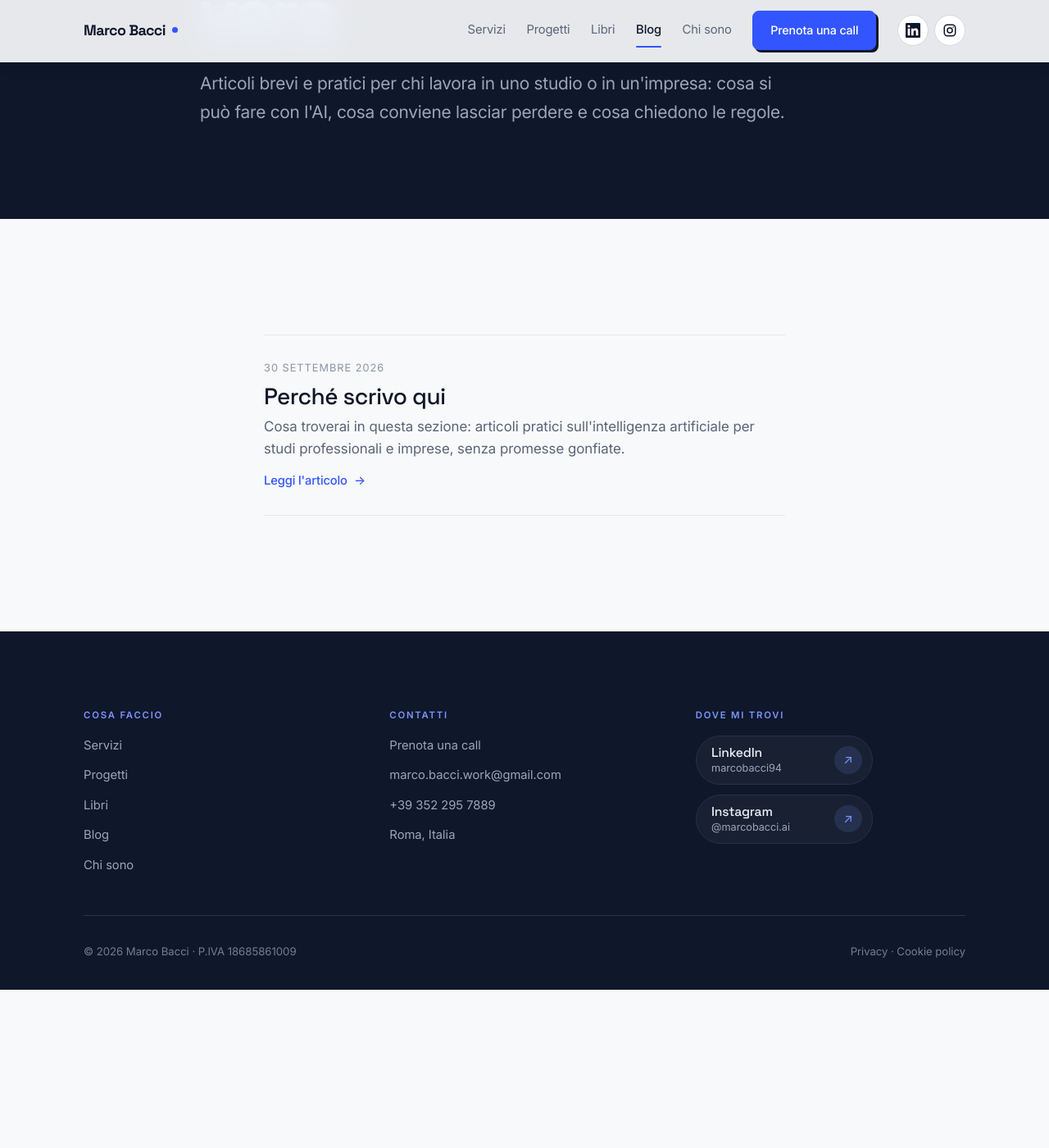
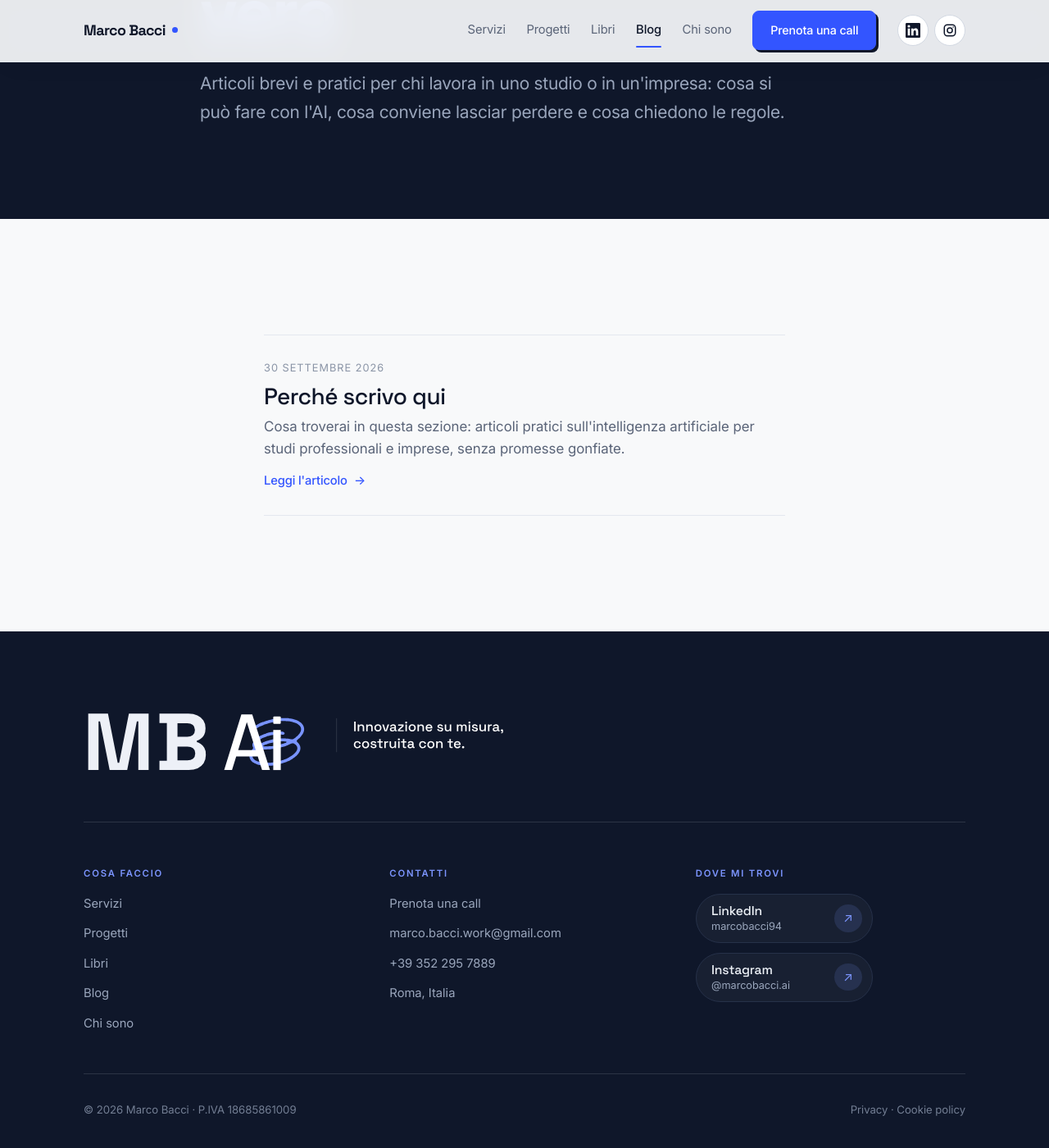
Before and after one commit to marcobacciwork/marcobacciwork.github.io, a Jekyll site: the page built from blog.html, in a window 1280 px wide and 1400 px high, scrolled down 575 px. Shown: the whole window at 82% size. Built offline with Jekyll 4.4.1, drawn with Linux system fonts in a browser that asks for light colours; before the commit the page ends 1782 px from its top, so only the background shows below that.

Commit message:
Apertura con logo animato a tutto schermo (una volta per visita), logo fermo nel footer
Co-Authored-By: Claude Opus 5.5 <noreply@anthropic.com>
Claude-Session: https://claude.ai/code/session_01ASR4xWB5zRbexjFC7XAf6W

```diff
--- a/_includes/footer.html
+++ b/_includes/footer.html
@@ -1,5 +1,13 @@
 <footer class="site-footer">
   <div class="wrap">
+
+    <div class="footer-brand">
+      <a class="footer-logo" href="{{ '/' | relative_url }}" aria-label="MB Ai, torna alla home">
+        <img src="{{ '/assets/img/logo/logo-mb-ai.svg' | relative_url }}"
+             width="1200" height="404" loading="lazy" decoding="async"
+             alt="MB Ai — Innovazione su misura, costruita con te.">
+      </a>
+    </div>
 
     <div class="footer-grid">
       <div>
--- a/_layouts/default.html
+++ b/_layouts/default.html
@@ -37,6 +37,44 @@
 </head>
 
 <body>
+<div class="splash" id="splash" aria-hidden="true">
+  <div class="splash-logo">
+    <picture>
+      <source media="(max-width: 640px)" data-srcset="{{ '/assets/img/logo/logo-mb-ai-splash-verticale.svg' | relative_url }}">
+      <img data-src="{{ '/assets/img/logo/logo-mb-ai-splash.svg' | relative_url }}" width="1200" height="404" alt="">
+    </picture>
+  </div>
+  <button class="splash-salta" type="button" tabindex="-1">Salta</button>
+</div>
+<script>
+  /* Apertura con il logo animato: solo alla prima pagina della visita,
+     mai con "riduci movimento". Si chiude da sola o con un clic/tasto. */
+  (function () {
+    var d = document.documentElement, s = document.getElementById('splash');
+    try {
+      if (window.matchMedia('(prefers-reduced-motion: reduce)').matches) return;
+      if (sessionStorage.getItem('splash-vista')) return;
+      sessionStorage.setItem('splash-vista', '1');
+    } catch (e) { return; }
+    var src = s.querySelector('source'), img = s.querySelector('img');
+    src.srcset = src.getAttribute('data-srcset');
+    img.src = img.getAttribute('data-src');
+    d.classList.add('con-splash');
+    var chiuso = false;
+    function chiudi() {
+      if (chiuso) return; chiuso = true;
+      s.classList.add('via');
+      setTimeout(function () { d.classList.remove('con-splash'); s.remove(); }, 750);
+    }
+    var avviato = false;
+    function avvia() { if (avviato) return; avviato = true; setTimeout(chiudi, 5300); }
+    img.addEventListener('load', avvia);
+    img.addEventListener('error', chiudi);
+    setTimeout(avvia, 1500);
+    s.addEventListener('click', chiudi);
+    document.addEventListener('keydown', chiudi, { once: true });
+  })();
+</script>
 <a class="skip" href="#main">Vai al contenuto</a>
 
 {% include header.html %}
--- a/assets/css/style.css
+++ b/assets/css/style.css
@@ -481,24 +481,6 @@ p:last-child { margin-bottom: 0; }
   overflow: hidden;
 }
 
-/* Logo animato con motto in cima alla hero. Il file SVG è 1200×404 con margini
-   vuoti attorno: il contenitore ritaglia solo la parte disegnata (x 180–1090, y 160–300). */
-.hero-logo {
-  width: min(100%, 560px);
-  aspect-ratio: 910 / 140;
-  overflow: hidden;
-  margin-bottom: clamp(2.25rem, 5vw, 3.5rem);
-}
-
-.hero-logo img {
-  display: block;
-  width: calc(100% * 1200 / 910);
-  max-width: none;
-  height: auto;
-  margin-left: calc(-100% * 180 / 910);
-  margin-top: calc(-100% * 160 / 910);
-}
-
 .hero::before {
   content: "";
   position: absolute;
@@ -1115,6 +1097,30 @@ a.card:hover .card-mark { background: var(--accent); color: #fff; }
   font-size: 0.93rem;
 }
 
+/* Logo con motto in cima al footer, fermo. Il file SVG è 1200×404 con margini
+   vuoti attorno: il contenitore ritaglia solo la parte disegnata (x 180–1090, y 160–300). */
+.footer-brand {
+  padding-bottom: clamp(2.5rem, 5vw, 3.5rem);
+  margin-bottom: clamp(2.5rem, 5vw, 3.5rem);
+  border-bottom: 1px solid var(--line-deep);
+}
+
+.footer-logo {
+  display: block;
+  width: min(100%, 520px);
+  aspect-ratio: 910 / 140;
+  overflow: hidden;
+}
+
+.footer-logo img {
+  display: block;
+  width: calc(100% * 1200 / 910);
+  max-width: none;
+  height: auto;
+  margin-left: calc(-100% * 180 / 910);
+  margin-top: calc(-100% * 160 / 910);
+}
+
 .footer-grid {
   display: grid;
   gap: 2.75rem;
@@ -1161,6 +1167,69 @@ a.card:hover .card-mark { background: var(--accent); color: #fff; }
 
 .footer-bottom a { text-decoration: none; transition: color var(--dur) var(--ease); }
 .footer-bottom a:hover { color: var(--on-deep); }
+
+/* --------------------------------------------------------------------------
+   Apertura: logo animato a tutto schermo, una volta per visita.
+   La classe .con-splash la mette lo script in cima al body; senza
+   JavaScript o con "riduci movimento" l'apertura non compare.
+   -------------------------------------------------------------------------- */
+
+.splash { display: none; }
+
+html.con-splash { overflow: hidden; }
+
+html.con-splash .splash {
+  position: fixed;
+  inset: 0;
+  z-index: 9999;
+  display: grid;
+  place-items: center;
+  background: var(--deep);
+  transition: opacity 0.7s var(--ease), visibility 0.7s;
+}
+
+html.con-splash .splash.via { opacity: 0; visibility: hidden; }
+
+.splash-logo {
+  width: min(84vw, 1040px);
+  aspect-ratio: 910 / 140;
+  overflow: hidden;
+}
+
+.splash-logo img {
+  display: block;
+  width: calc(100% * 1200 / 910);
+  max-width: none;
+  height: auto;
+  margin-left: calc(-100% * 180 / 910);
+  margin-top: calc(-100% * 160 / 910);
+}
+
+.splash-salta {
+  position: absolute;
+  right: var(--gutter);
+  bottom: var(--gutter);
+  padding: 0.55rem 1rem;
+  font: 500 0.85rem var(--sans);
+  color: var(--on-deep-2);
+  background: transparent;
+  border: 1px solid var(--line-deep);
+  border-radius: 999px;
+  cursor: pointer;
+}
+
+.splash-salta:hover,
+.splash-salta:focus-visible { color: var(--on-deep); border-color: var(--on-deep-2); }
+
+/* Telefono in verticale: logo con il motto sotto */
+@media (max-width: 640px) {
+  .splash-logo { width: 82vw; aspect-ratio: 490 / 230; }
+  .splash-logo img {
+    width: calc(100% * 1200 / 490);
+    margin-left: calc(-100% * 180 / 490);
+    margin-top: calc(-100% * 160 / 490);
+  }
+}
 
 /* --------------------------------------------------------------------------
    20. Accessibilità
--- a/index.html
+++ b/index.html
@@ -7,12 +7,6 @@ description: "Formazione e consulenza sull'intelligenza artificiale per studi pr
 <!-- ============ HERO ============ -->
 <section class="hero">
   <div class="wrap hero-inner">
-    <div class="hero-logo">
-      <img src="{{ '/assets/img/logo/logo-mb-ai-animato.svg' | relative_url }}"
-           width="1200" height="404" decoding="async" fetchpriority="high"
-           alt="MB Ai — Innovazione su misura, costruita con te.">
-    </div>
-
     <h1>Porto l'intelligenza artificiale<br>nel tuo lavoro<br><em>di tutti i giorni.</em></h1>
 
     <p class="lead">
```
Also changed, not shown: LEGGIMI.md (+1 -1 lines), assets/img/logo/logo-mb-ai-splash-verticale.svg, assets/img/logo/logo-mb-ai-splash.svg (added).
